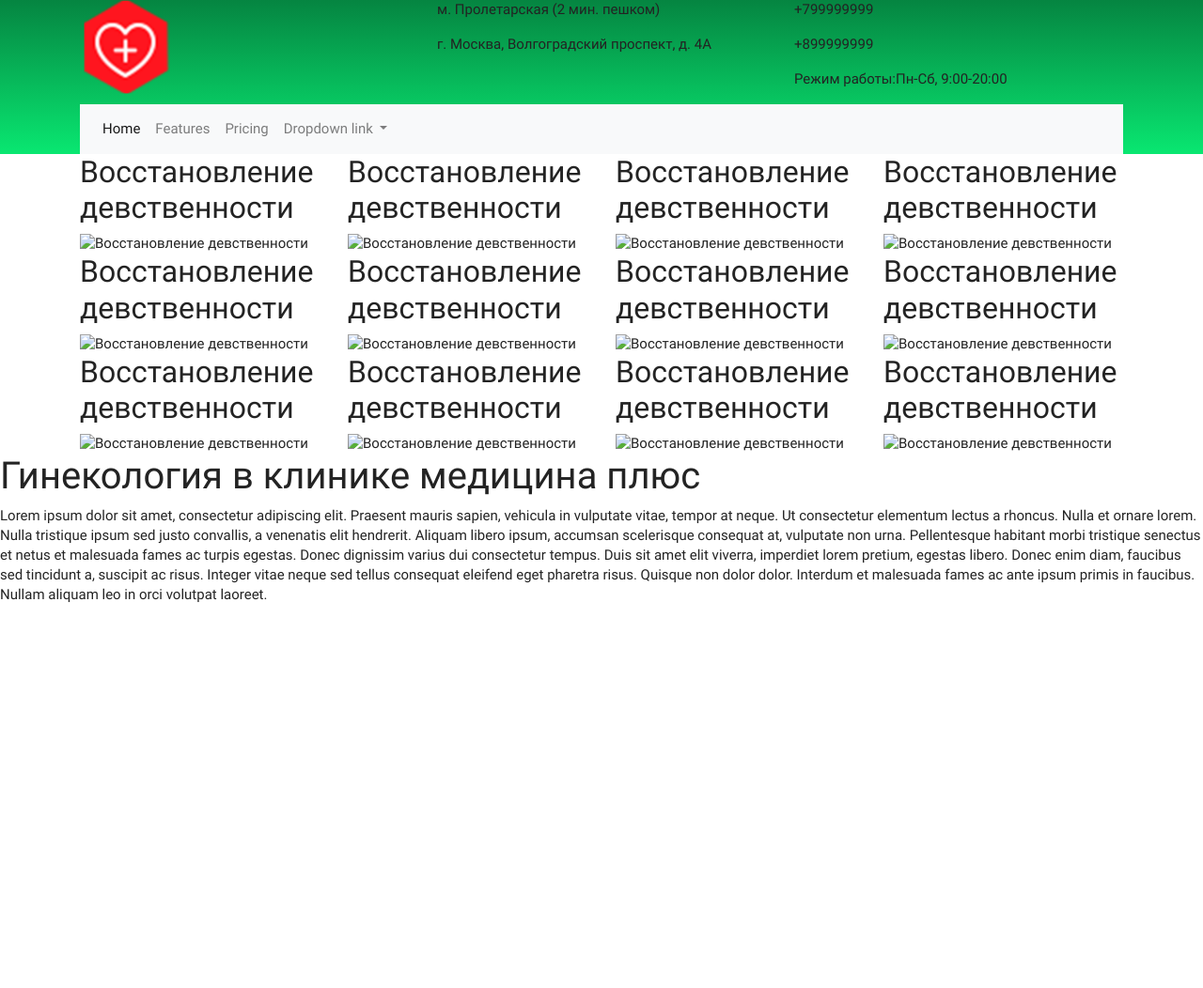
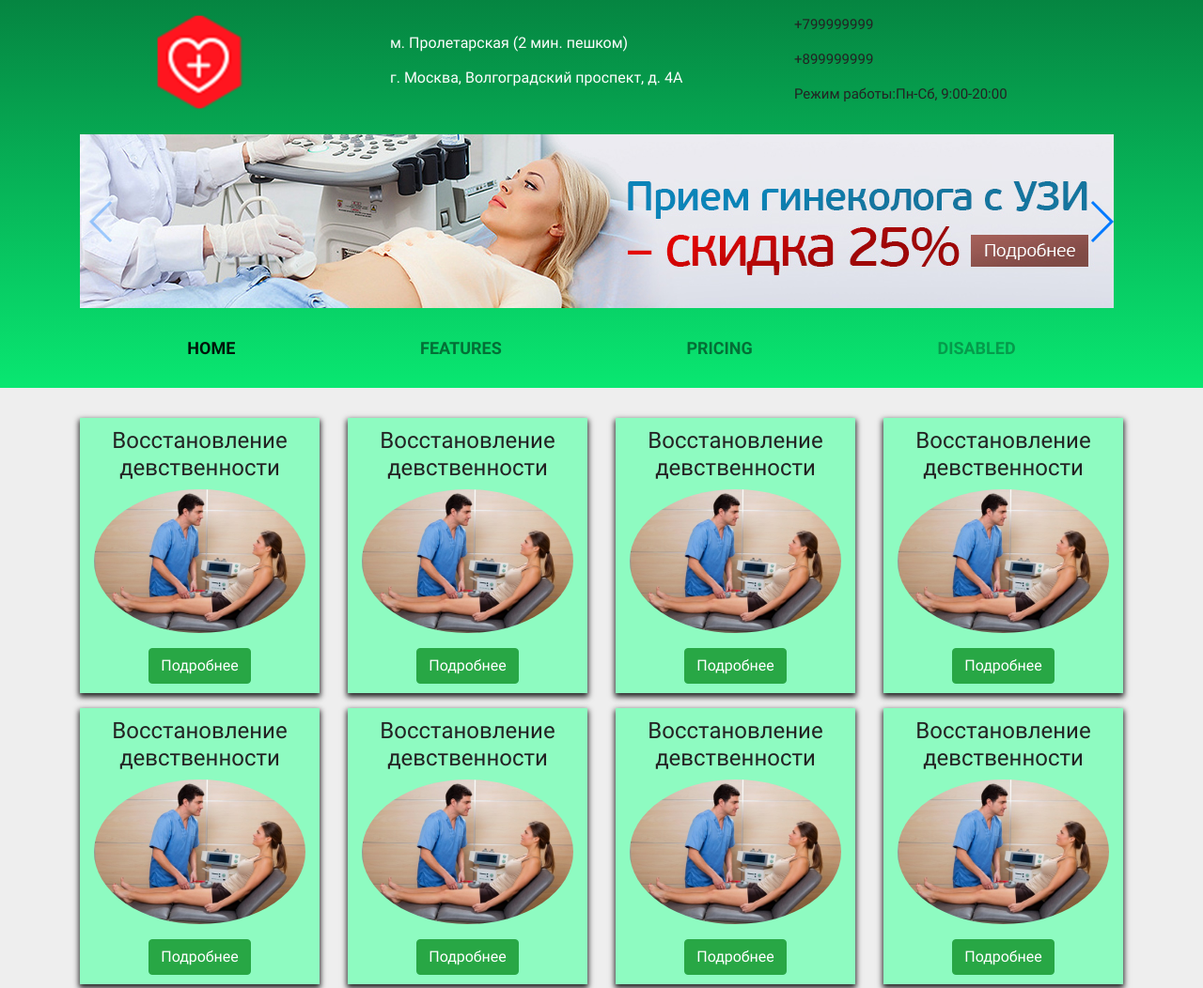
Before and after one commit to hramn1/glav-tent, a website: page index.html in a window 1280 px wide. Shown: the top 1052 px of the page at 94% size. Before the commit the page ends 800 px from the top, so only its background shows below. Drawn offline with nearby package versions, Linux system fonts and the light colour scheme; files that its build step writes are made by us from their sources.

Commit message:
правки

```diff
--- a/index.html
+++ b/index.html
@@ -15,13 +15,13 @@
   <title>Медицина плюс</title>
 </head>
 <body>
-<header class="main-header">
+<header class="main-header py-3">
   <div class="container">
     <div class="row">
-      <div class="col-md-4">
+      <div class="col-md-3 col-5 text-center">
         <img src="img/logo.png" alt="Логотип" width="100" height="100" class="main-header__logo">
       </div>
-      <div class="col-md-4">
+      <div class="col-md-5 col-7 align-self-center">
         <div class="main-header__adress">
           <p>м. Пролетарская (2 мин. пешком) </p>
           <p>г. Москва, Волгоградский проспект, д. 4А  </p>
@@ -35,13 +35,22 @@
         </div>
       </div>
     </div>
-    <div class="header-slider">
-
+    <div class="header-slider my-3">
+      <div class="swiper-container">
+        <div class="swiper-wrapper">
+          <div class="swiper-slide"><img src="img/header-slide1.jpg" alt=""></div>
+          <div class="swiper-slide"><img src="img/header-slide1.jpg" alt=""></div>
         </div>
-    <nav class="navbar navbar-expand-lg navbar-light bg-light">
-
-  <div class="collapse navbar-collapse" id="navbarNavDropdown">
-    <ul class="navbar-nav">
+        <div class="swiper-button-next"></div>
+        <div class="swiper-button-prev"></div>
+      </div>
+    </div>
+    <nav class="navbar navbar-expand-lg navbar-light">
+      <button class="navbar-toggler" type="button" data-toggle="collapse" data-target="#navbarNav" aria-controls="navbarNav" aria-expanded="false" aria-label="Toggle navigation">
+        <span class="navbar-toggler-icon"></span>
+      </button>
+      <div class="collapse navbar-collapse" id="navbarNav">
+        <ul class="navbar-nav justify-content-around">
           <li class="nav-item active">
             <a class="nav-link" href="#">Home <span class="sr-only">(current)</span></a>
           </li>
@@ -51,98 +60,76 @@
           <li class="nav-item">
             <a class="nav-link" href="#">Pricing</a>
           </li>
-      <li class="nav-item dropdown">
-        <a class="nav-link dropdown-toggle" href="#" id="navbarDropdownMenuLink" data-toggle="dropdown" aria-haspopup="true" aria-expanded="false">
-          Dropdown link
-        </a>
-        <div class="dropdown-menu" aria-labelledby="navbarDropdownMenuLink">
-          <a class="dropdown-item" href="#">Action</a>
-          <a class="dropdown-item" href="#">Another action</a>
-          <a class="dropdown-item" href="#">Something else here</a>
-        </div>
+          <li class="nav-item">
+            <a class="nav-link disabled" href="#">Disabled</a>
           </li>
         </ul>
       </div>
     </nav>
 </header>
-<main class="main">
+<main class="main py-4">
   <div class="container">
   <div class="row">
-    <div class="col-md-3 col-6">
+    <div class="col-md-3 col-6 my-2">
       <div class="med-service">
         <h2 class="med-service__title">Восстановление девственности</h2>
-        <img src="" class="med-service__img" alt="Восстановление девственности">
+        <img src="img/gimenoplastika.jpeg" class="med-service__img" alt="Восстановление девственности">
+        <a href="#" class="btn btn-success mt-3">Подробнее</a>
       </div>
     </div>
-    <div class="col-md-3 col-6">
+    <div class="col-md-3 col-6 my-2">
       <div class="med-service">
         <h2 class="med-service__title">Восстановление девственности</h2>
-        <img src="" class="med-service__img" alt="Восстановление девственности">
+        <img src="img/gimenoplastika.jpeg" class="med-service__img" alt="Восстановление девственности">
+        <a href="#" class="btn btn-success mt-3">Подробнее</a>
       </div>
     </div>
-    <div class="col-md-3 col-6">
+    <div class="col-md-3 col-6 my-2">
       <div class="med-service">
         <h2 class="med-service__title">Восстановление девственности</h2>
-        <img src="" class="med-service__img" alt="Восстановление девственности">
+        <img src="img/gimenoplastika.jpeg" class="med-service__img" alt="Восстановление девственности">
+        <a href="#" class="btn btn-success mt-3">Подробнее</a>
       </div>
     </div>
-    <div class="col-md-3 col-6">
+    <div class="col-md-3 col-6 my-2">
       <div class="med-service">
         <h2 class="med-service__title">Восстановление девственности</h2>
-        <img src="" class="med-service__img" alt="Восстановление девственности">
+        <img src="img/gimenoplastika.jpeg" class="med-service__img" alt="Восстановление девственности">
+        <a href="#" class="btn btn-success mt-3">Подробнее</a>
       </div>
     </div>
-    <div class="col-md-3 col-6">
+    <div class="col-md-3 col-6 my-2">
       <div class="med-service">
         <h2 class="med-service__title">Восстановление девственности</h2>
-        <img src="" class="med-service__img" alt="Восстановление девственности">
+        <img src="img/gimenoplastika.jpeg" class="med-service__img" alt="Восстановление девственности">
+        <a href="#" class="btn btn-success mt-3">Подробнее</a>
       </div>
     </div>
-    <div class="col-md-3 col-6">
+    <div class="col-md-3 col-6 my-2">
       <div class="med-service">
         <h2 class="med-service__title">Восстановление девственности</h2>
-        <img src="" class="med-service__img" alt="Восстановление девственности">
+        <img src="img/gimenoplastika.jpeg" class="med-service__img" alt="Восстановление девственности">
+        <a href="#" class="btn btn-success mt-3">Подробнее</a>
       </div>
     </div>
-    <div class="col-md-3 col-6">
+    <div class="col-md-3 col-6 my-2">
       <div class="med-service">
         <h2 class="med-service__title">Восстановление девственности</h2>
-        <img src="" class="med-service__img" alt="Восстановление девственности">
+        <img src="img/gimenoplastika.jpeg" class="med-service__img" alt="Восстановление девственности">
+        <a href="#" class="btn btn-success mt-3">Подробнее</a>
       </div>
     </div>
-    <div class="col-md-3 col-6">
+    <div class="col-md-3 col-6 my-2">
       <div class="med-service">
         <h2 class="med-service__title">Восстановление девственности</h2>
-        <img src="" class="med-service__img" alt="Восстановление девственности">
-      </div>
-    </div>
-    <div class="col-md-3 col-6">
-      <div class="med-service">
-        <h2 class="med-service__title">Восстановление девственности</h2>
-        <img src="" class="med-service__img" alt="Восстановление девственности">
-      </div>
-    </div>
-    <div class="col-md-3 col-6">
-      <div class="med-service">
-        <h2 class="med-service__title">Восстановление девственности</h2>
-        <img src="" class="med-service__img" alt="Восстановление девственности">
-      </div>
-    </div>
-    <div class="col-md-3 col-6">
-      <div class="med-service">
-        <h2 class="med-service__title">Восстановление девственности</h2>
-        <img src="" class="med-service__img" alt="Восстановление девственности">
-      </div>
-    </div>
-    <div class="col-md-3 col-6">
-      <div class="med-service">
-        <h2 class="med-service__title">Восстановление девственности</h2>
-        <img src="" class="med-service__img" alt="Восстановление девственности">
+        <img src="img/gimenoplastika.jpeg" class="med-service__img" alt="Восстановление девственности">
+        <a href="#" class="btn btn-success mt-3">Подробнее</a>
       </div>
     </div>
   </div>
 </div>
   <article class="about">
+    <div class="container">
     <h1 class="about__title">Гинекология в клинике медицина плюс</h1>
     <p class="about__text">Lorem ipsum dolor sit amet, consectetur adipiscing elit.
     Praesent mauris sapien, vehicula in vulputate vitae, tempor at neque. Ut consectetur elementum lectus a rhoncus.
@@ -154,6 +141,7 @@
     Integer vitae neque sed tellus consequat eleifend eget pharetra risus. Quisque non dolor dolor.
     Interdum et malesuada fames ac ante ipsum primis in faucibus. Nullam aliquam leo in orci volutpat laoreet.
     </p>
+    </div>
   </article>
   <section class="features"></section>
   <section class="slider-clinica">
@@ -173,5 +161,6 @@
   </footer>
 </main>
 <script src="js/swiper.min.js"></script>
+<script src="js/script.js"></script>
 </body>
 </html>
--- /dev/null
+++ b/js/script.js
@@ -0,0 +1,17 @@
+'use strict'
+var swiper = new Swiper('.swiper-container', {
+  spaceBetween: 30,
+  centeredSlides: true,
+  autoplay: {
+    delay: 5500,
+    disableOnInteraction: false,
+  },
+  pagination: {
+    el: '.swiper-pagination',
+    clickable: true,
+  },
+  navigation: {
+    nextEl: '.swiper-button-next',
+    prevEl: '.swiper-button-prev',
+  },
+});
--- a/sass/blocks/header.scss
+++ b/sass/blocks/header.scss
@@ -1,3 +1,33 @@
 .main-header{
   background-image: linear-gradient(to bottom, $green, lighten($green, 20));
 }
+.navbar-nav .nav-link{
+  color: $red;
+  font-size: 120%;
+  text-transform: uppercase;
+  font-weight: 700;
+  &:hover{
+    color: darken($red, 10);
+  }
+}
+.main-header__adress{
+  color: $white;
+  font-size: 1rem;
+  padding: 0 5px 0 45px;
+  position: relative;
+  &::after{
+    content: '';
+    position: absolute;
+    display: block;
+    width: 50px;
+    height: 50px;
+    background-image: url(/img/address-card.svg);
+    top: 4px;
+    left: -20px;
+  }
+}
+@media (min-width: 768px){
+  .navbar-nav{
+    width: 100%;
+  }
+}
--- /dev/null
+++ b/sass/blocks/med-service.scss
@@ -0,0 +1,12 @@
+.med-service{
+  text-align: center;
+  padding: 10px 15px;
+  box-shadow: 0 3px 6px 1px $black;
+  background-color: lighten($green, 50);
+  &__title{
+    font-size: 1.5rem;
+  }
+  &__img{
+    border-radius: 50%;
+  }
+}
--- a/sass/global.scss
+++ b/sass/global.scss
@@ -17,6 +17,7 @@ body {
   font-size: 15px;
   line-height: 140%;
   color: $black;
+  background-color: $grey-color;
 }
 img {
   max-width: 100%;
--- a/sass/style.scss
+++ b/sass/style.scss
@@ -1,3 +1,4 @@
 @import "variables.scss";
 @import "global.scss";
 @import "blocks/header.scss";
+@import "blocks/med-service.scss";
--- a/sass/variables.scss
+++ b/sass/variables.scss
@@ -2,3 +2,4 @@ $grey-color: #eeeeee;
 $white: #fdfdfd;
 $black: #232323;
 $green: rgb(5, 133, 65);
+$red: rgb(237, 28, 36);
```
Also changed, not shown: img/address-card.svg (added), img/gimenoplastika.jpeg (added), img/header-slide1.jpg (added). Lines whose indentation alone changed are shown as unchanged.
